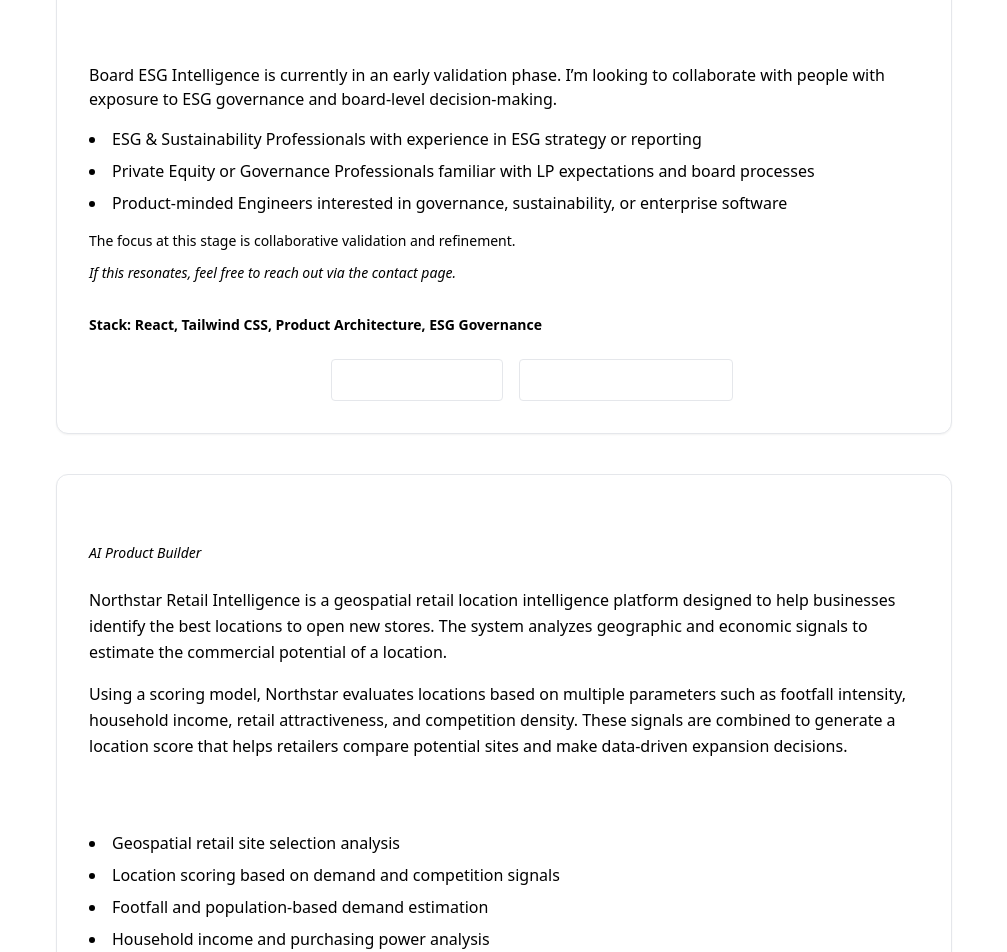
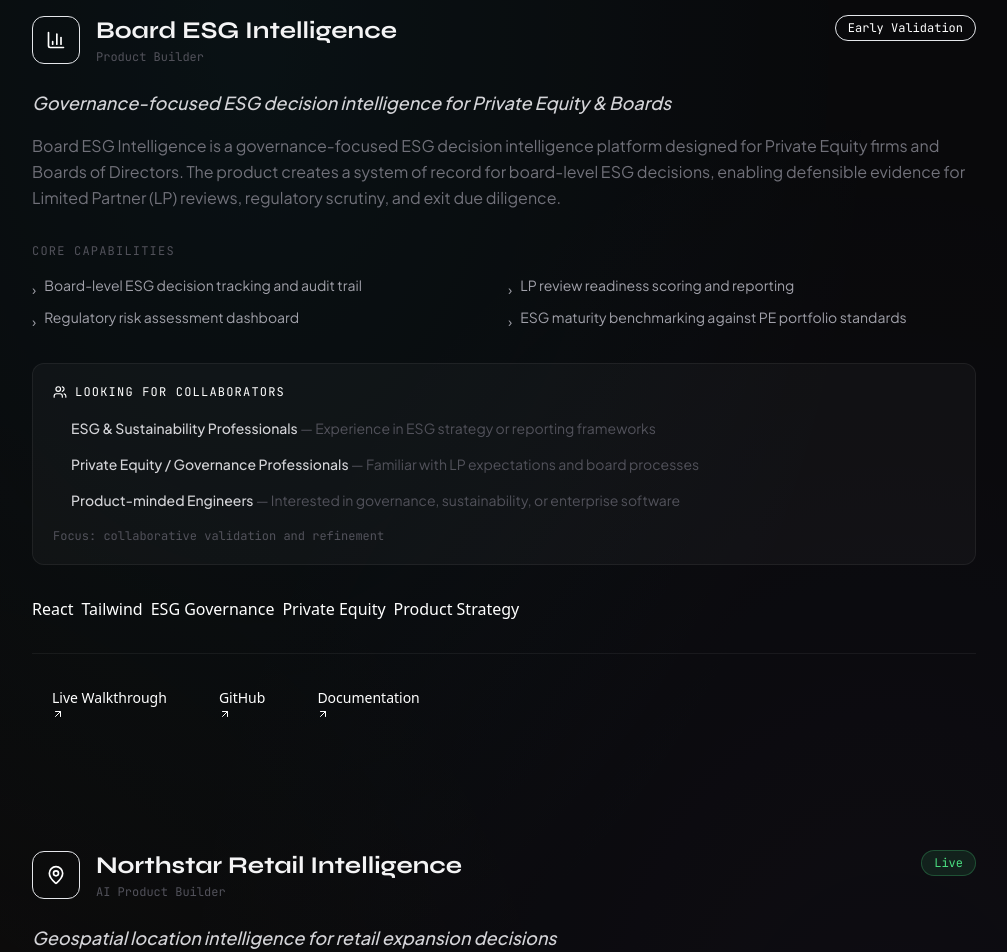
Before and after one commit to shashank-dj/Portfolio, a React (Vite) app: page /ventures in a window 1280 px wide. Shown: the part 420-1372 px from the top of the page, without its empty margins (136-1143 px from the left). Built offline with nearby package versions, Linux system fonts and the light colour scheme.

Commit message:
Update Ventures.jsx

```diff
--- a/src/pages/Ventures.jsx
+++ b/src/pages/Ventures.jsx
@@ -1,11 +1,182 @@
-import React from "react";
-import ProductVenture from "../components/ProductVenture";
+import React, { useEffect, useRef } from 'react';
+import { ArrowUpRight, Github, FileText, Users, Sparkles, MapPin, BarChart3 } from 'lucide-react';
+
+function Rev({ children, delay = 0, className = '' }) {
+  const ref = useRef(null);
+  useEffect(() => {
+    const el = ref.current;
+    if (!el) return;
+    const obs = new IntersectionObserver(([e]) => { if (e.isIntersecting) el.classList.add('visible'); }, { threshold: 0.08 });
+    obs.observe(el);
+    return () => obs.disconnect();
+  }, []);
+  return <div ref={ref} className={`reveal ${className}`} style={{ transitionDelay: `${delay}ms` }}>{children}</div>;
+}
+
+const VENTURES = [
+  {
+    status:   'Early Validation',
+    statusColor: 'text-amber-DEFAULT bg-amber-DEFAULT/10 border-amber-DEFAULT/25',
+    icon:     BarChart3,
+    iconColor:'text-violet-DEFAULT bg-violet-DEFAULT/10 border-violet-DEFAULT/25',
+    grad:     'from-violet-DEFAULT/10 to-indigo-500/5',
+    title:    'Board ESG Intelligence',
+    role:     'Product Builder',
+    tagline:  'Governance-focused ESG decision intelligence for Private Equity & Boards',
+    desc:     'Board ESG Intelligence is a governance-focused ESG decision intelligence platform designed for Private Equity firms and Boards of Directors. The product creates a system of record for board-level ESG decisions, enabling defensible evidence for Limited Partner (LP) reviews, regulatory scrutiny, and exit due diligence.',
+    capabilities: [
+      'Board-level ESG decision tracking and audit trail',
+      'LP review readiness scoring and reporting',
+      'Regulatory risk assessment dashboard',
+      'ESG maturity benchmarking against PE portfolio standards',
+    ],
+    lookingFor: [
+      { title: 'ESG & Sustainability Professionals', desc: 'Experience in ESG strategy or reporting frameworks' },
+      { title: 'Private Equity / Governance Professionals', desc: 'Familiar with LP expectations and board processes' },
+      { title: 'Product-minded Engineers', desc: 'Interested in governance, sustainability, or enterprise software' },
+    ],
+    tags:  ['React', 'Tailwind', 'ESG Governance', 'Private Equity', 'Product Strategy'],
+    links: [
+      { label: 'Live Walkthrough', href: 'https://board-esg-intelligence.netlify.app', primary: true },
+      { label: 'GitHub',          href: 'https://github.com/shashank-dj/board-esg-intelligence' },
+      { label: 'Documentation',   href: 'https://docs.google.com/document/d/1QJofjPtpwGQ8jSHTaRk7pD1TKxxlYpQIq000gaJg3Qs/edit' },
+    ],
+  },
+  {
+    status:   'Live',
+    statusColor: 'text-green-400 bg-green-400/10 border-green-400/25',
+    icon:     MapPin,
+    iconColor:'text-cyan-DEFAULT bg-cyan-DEFAULT/10 border-cyan-DEFAULT/25',
+    grad:     'from-cyan-DEFAULT/10 to-blue-500/5',
+    title:    'Northstar Retail Intelligence',
+    role:     'AI Product Builder',
+    tagline:  'Geospatial location intelligence for retail expansion decisions',
+    desc:     'Northstar Retail Intelligence is a geospatial retail location intelligence platform designed to help businesses identify the best locations to open new stores. The system analyzes geographic and economic signals to estimate the commercial potential of a location using a proprietary scoring model.',
+    capabilities: [
+      'Geospatial retail site selection analysis',
+      'Location scoring based on demand and competition signals',
+      'Footfall and population-based demand estimation',
+      'Household income and purchasing power analysis',
+      'Retail activity and competition density evaluation',
+      'Interactive dashboard for comparing potential store locations',
+    ],
+    lookingFor: [],
+    tags:  ['React', 'Tailwind', 'Geospatial Analytics', 'Data Visualization', 'Product Strategy'],
+    links: [
+      { label: 'Live Dashboard', href: 'https://northstar-retail-intelligence.netlify.app/', primary: true },
+      { label: 'GitHub',         href: 'https://github.com/shashank-dj/northstar-retail-intelligence' },
+    ],
+  },
+];
 
 export default function Ventures() {
   return (
-    <section className="bg-dark text-white py-20 px-6">
-      <ProductVenture />
+    <main className="pt-24 min-h-screen bg-void">
+      <div className="relative py-16 px-6 overflow-hidden">
+        <div className="absolute inset-0 bg-mesh grid-bg opacity-60" />
+        <div className="absolute top-1/2 left-0 w-[500px] h-[500px] bg-violet-DEFAULT/5 rounded-full blur-3xl" />
 
-    </section>
+        <div className="relative max-w-5xl mx-auto">
+
+          <Rev>
+            <span className="section-label mb-4 inline-flex">
+              <Sparkles size={11} /> Product Ventures
+            </span>
+            <h1 className="font-syne text-4xl md:text-6xl font-extrabold text-zinc-100 mb-4">
+              Products I'm <span className="grad-text">building.</span>
+            </h1>
+            <p className="text-zinc-500 font-jakarta max-w-xl mb-16">
+              Beyond employment — products I'm researching, designing, and shipping as an independent product builder.
+            </p>
+          </Rev>
+
+          <div className="space-y-10">
+            {VENTURES.map(({ status, statusColor, icon: Icon, iconColor, grad, title, role, tagline, desc, capabilities, lookingFor, tags, links }, i) => (
+              <Rev key={title} delay={i * 120}>
+                <div className={`glass grad-border overflow-hidden bg-gradient-to-br ${grad} hover:scale-[1.002] transition-all duration-300`}>
+                  <div className="p-8 md:p-10">
+
+                    {/* Header */}
+                    <div className="flex items-start justify-between flex-wrap gap-4 mb-6">
+                      <div className="flex items-center gap-4">
+                        <div className={`w-12 h-12 rounded-xl border flex items-center justify-center ${iconColor}`}>
+                          <Icon size={20} />
+                        </div>
+                        <div>
+                          <h2 className="font-syne text-2xl font-bold text-zinc-100">{title}</h2>
+                          <div className="font-mono text-xs text-zinc-600 mt-0.5">{role}</div>
+                        </div>
+                      </div>
+                      <span className={`font-mono text-xs px-3 py-1 rounded-full border ${statusColor}`}>{status}</span>
+                    </div>
+
+                    {/* Tagline */}
+                    <p className="text-zinc-300 font-jakarta font-medium text-lg mb-4 italic">{tagline}</p>
+                    <p className="text-zinc-500 font-jakarta leading-relaxed mb-8">{desc}</p>
+
+                    {/* Capabilities */}
+                    <div className="mb-8">
+                      <h3 className="font-mono text-xs text-zinc-600 uppercase tracking-widest mb-4">Core Capabilities</h3>
+                      <ul className="grid sm:grid-cols-2 gap-2">
+                        {capabilities.map((c) => (
+                          <li key={c} className="flex items-start gap-2 text-zinc-400 text-sm font-jakarta">
+                            <span className="text-cyan-DEFAULT mt-1 flex-shrink-0">›</span>
+                            {c}
+                          </li>
+                        ))}
+                      </ul>
+                    </div>
+
+                    {/* Looking For */}
+                    {lookingFor.length > 0 && (
+                      <div className="mb-8 p-5 rounded-xl bg-white/[0.03] border border-white/[0.06]">
+                        <div className="flex items-center gap-2 mb-4">
+                          <Users size={14} className="text-amber-DEFAULT" />
+                          <h3 className="font-mono text-xs text-amber-DEFAULT uppercase tracking-widest">Looking for Collaborators</h3>
+                        </div>
+                        <div className="space-y-3">
+                          {lookingFor.map(({ title: t, desc: d }) => (
+                            <div key={t} className="flex items-start gap-3">
+                              <div className="w-1.5 h-1.5 rounded-full bg-amber-DEFAULT flex-shrink-0 mt-1.5" />
+                              <div>
+                                <span className="text-zinc-300 text-sm font-jakarta font-medium">{t}</span>
+                                <span className="text-zinc-600 text-sm font-jakarta"> — {d}</span>
+                              </div>
+                            </div>
+                          ))}
+                        </div>
+                        <p className="text-zinc-600 text-xs font-mono mt-4">Focus: collaborative validation and refinement</p>
+                      </div>
+                    )}
+
+                    {/* Tags */}
+                    <div className="flex flex-wrap gap-2 mb-8">
+                      {tags.map((t) => <span key={t} className="tag">{t}</span>)}
+                    </div>
+
+                    {/* Links */}
+                    <div className="flex flex-wrap gap-3 pt-6 border-t border-white/[0.06]">
+                      {links.map(({ label, href, primary }) => (
+                        <a
+                          key={label}
+                          href={href}
+                          target="_blank"
+                          rel="noreferrer"
+                          className={primary ? 'btn-primary text-sm py-2.5 px-5' : 'btn-ghost text-sm py-2.5 px-5'}
+                        >
+                          {label}
+                          <ArrowUpRight size={12} />
+                        </a>
+                      ))}
+                    </div>
+                  </div>
+                </div>
+              </Rev>
+            ))}
+          </div>
+
+        </div>
+      </div>
+    </main>
   );
 }
```
